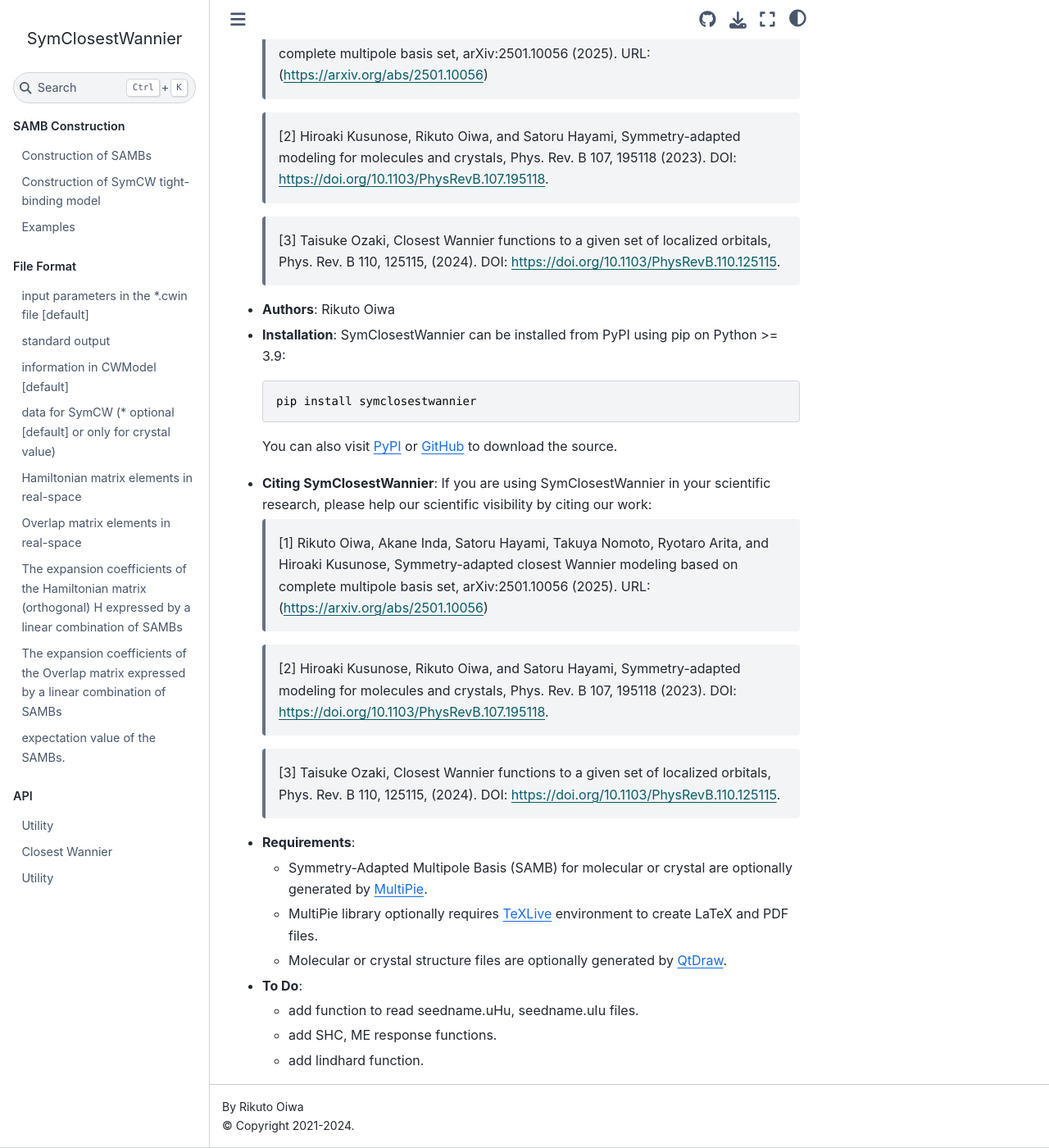
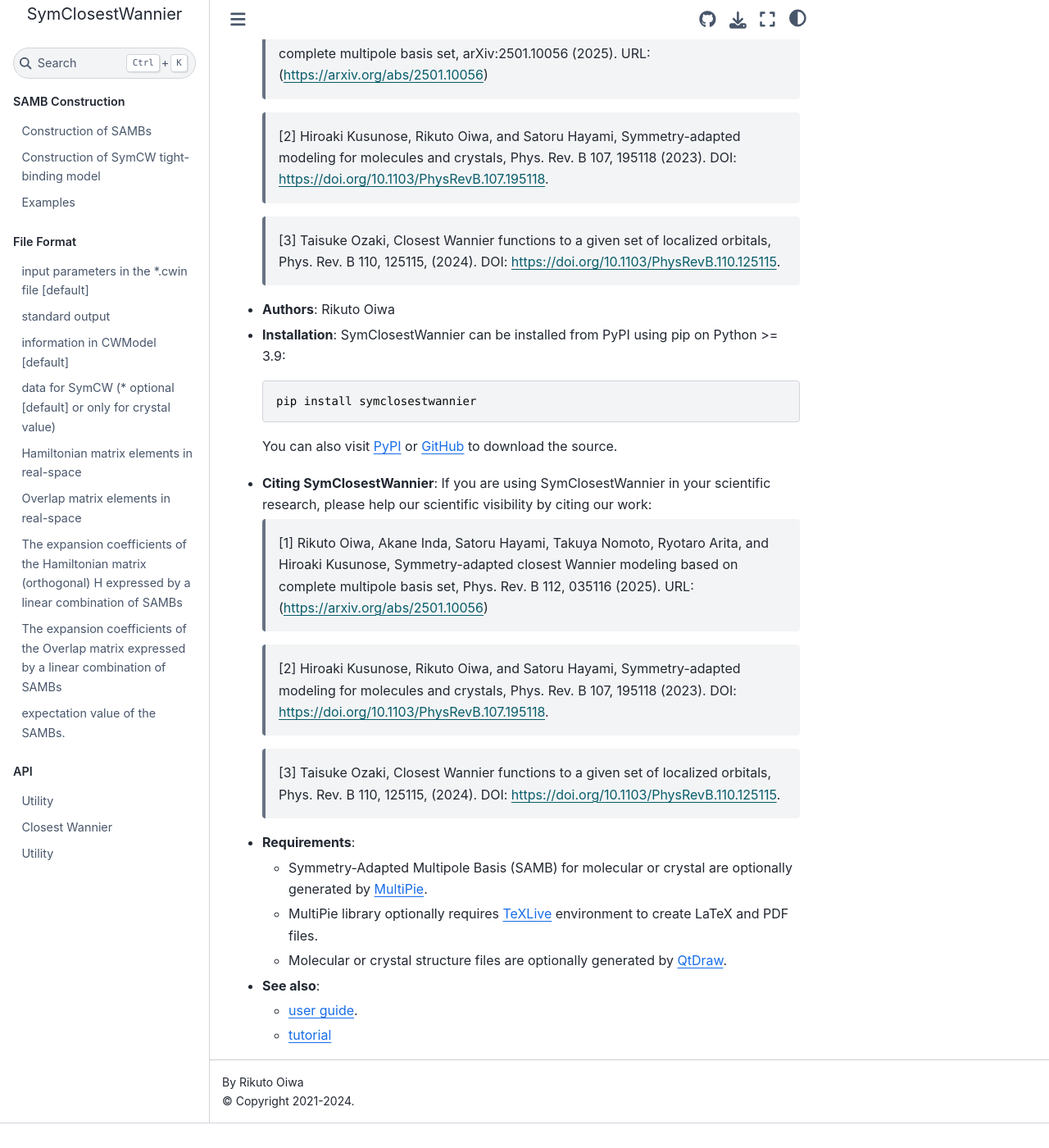
Before and after one commit to CMT-MU/SymClosestWannier, a Jupyter Book: the page built from docs/README.md, in a window 1280 px wide and 1400 px high, scrolled down 235 px. Shown: the whole window at 82% size. Built offline with Jupyter Book 1.0.4 settings and Sphinx 7.4.7 and the Sphinx Book theme 1.1.4, drawn with Linux system fonts in a browser that asks for light colours; after the commit the page ends 1605 px from its top, so only the background shows below that.

Commit message:
Update README.md
update README

```diff
--- a/docs/README.md
+++ b/docs/README.md
@@ -22,7 +22,7 @@
 
 - **Citing SymClosestWannier**: If you are using SymClosestWannier in your scientific research, please help our scientific visibility by citing our work:
 
-    > [1] Rikuto Oiwa, Akane Inda, Satoru Hayami, Takuya Nomoto, Ryotaro Arita, and Hiroaki Kusunose, Symmetry-adapted closest Wannier modeling based on complete multipole basis set, arXiv:2501.10056 (2025).
+    > [1] Rikuto Oiwa, Akane Inda, Satoru Hayami, Takuya Nomoto, Ryotaro Arita, and Hiroaki Kusunose, Symmetry-adapted closest Wannier modeling based on complete multipole basis set, Phys. Rev. B 112, 035116 (2025).
     > URL: (https://arxiv.org/abs/2501.10056)
 
     > [2] Hiroaki Kusunose, Rikuto Oiwa, and Satoru Hayami, Symmetry-adapted modeling for molecules and crystals, Phys. Rev. B 107, 195118 (2023).
@@ -36,7 +36,6 @@
   - MultiPie library optionally requires [TeXLive](https://www.tug.org/texlive/) environment to create LaTeX and PDF files.
   - Molecular or crystal structure files are optionally generated by [QtDraw](https://github.com/CMT-MU/QtDraw).
 
-- **To Do**:
-  - add function to read seedname.uHu, seedname.uIu files.
-  - add SHC, ME response functions.
-  - add lindhard function.
+- **See also**:
+  - [user guide](https://github.com/CMT-MU/SymClosestWannier/docs/src/manual.pdf).
+  - [tutorial](https://cmt-mu.github.io/SymClosestWannierTutorial/)
```
